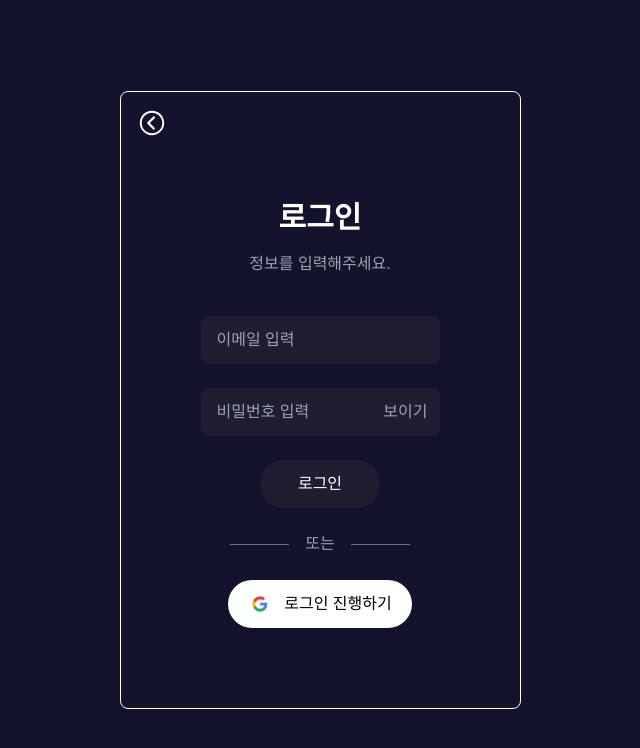
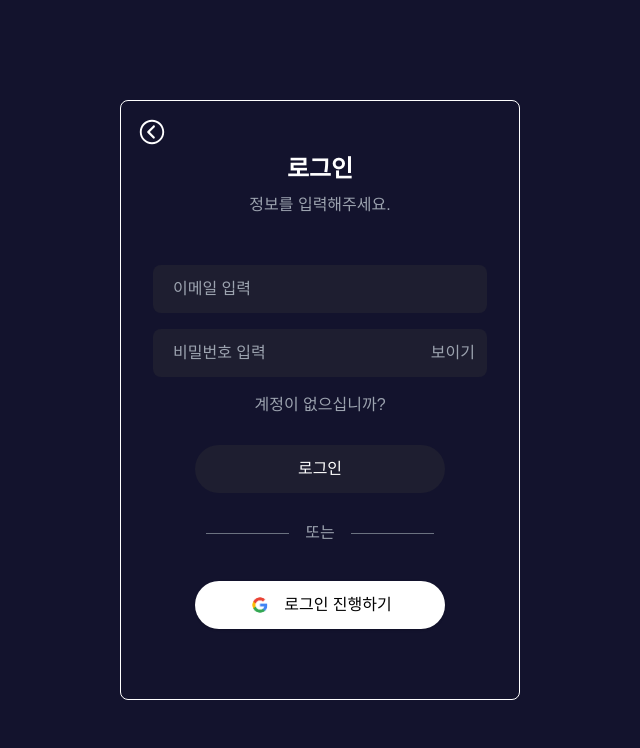
Before and after one commit to reizvoll/Duo_Dingco, a Next.js app: page /auth/login in a window 1280 px wide. Shown: the top 748 px of the page, without its empty margins (320-960 px from the left). Built offline with nearby package versions, Linux system fonts and the light colour scheme.

Commit message:
feat : 스타일 수정

```diff
--- a/src/app/auth/signup/page.tsx
+++ b/src/app/auth/signup/page.tsx
@@ -3,6 +3,7 @@ import { useState } from 'react'
 import Swal from 'sweetalert2'
 import Image from 'next/image'
 import { handleSignUp } from './actions'
+import { IoIosArrowDropleft } from 'react-icons/io'
 
 export default function SignUpPage() {
   const [isPasswordVisible, setIsPasswordVisible] = useState(false)
@@ -86,13 +87,21 @@ export default function SignUpPage() {
       }}
       className="w-full max-w-md bg-[#13132D] border border-white rounded-lg p-8 relative"
       encType="multipart/form-data"
+      style={{ width: '400px', height: '670px' }}
     >
-      <h2 className="text-2xl font-bold text-center mt-7 text-white mb-2">
+      <button
+        onClick={() => window.history.back()}
+        className="absolute top-6 left-6 text-white text-xl"
+      >
+        <IoIosArrowDropleft size={30} />
+      </button>
+
+      <h2 className="text-2xl font-bold text-center mt-10 text-white mb-2">
         가입하기
       </h2>
-      <p className="text-center text-gray-400 mb-10">정보를 입력해주세요.</p>
+      <p className="text-center text-gray-400 mb-6">정보를 입력해주세요.</p>
 
-      <div className="flex justify-center mb-10">
+      <div className="flex justify-center mb-8">
         <label htmlFor="profileImage" className="cursor-pointer">
           <div className="relative h-20 w-20 bg-gray-200 rounded-full overflow-hidden border border-gray-400">
             <Image
@@ -174,11 +183,10 @@ export default function SignUpPage() {
           </button>
         </div>
       </div>
-
-      <div className="mt-6 flex justify-center">
+      <div className="mt-8 flex justify-center">
         <button
           type="submit"
-          className="w-2/4 bg-[#1E1E30] m-6 text-white p-3 rounded-full hover:bg-[#282847] text-center"
+          className="w-2/4 bg-[#1E1E30] text-white p-3 rounded-full hover:bg-[#282847] text-center"
         >
           회원가입
         </button>
--- a/src/components/auth/LoginForm.tsx
+++ b/src/components/auth/LoginForm.tsx
@@ -72,7 +72,6 @@ export default function LoginForm({
       })
     }
   }
-  console.log('FormData', FormData)
 
   const handleGoogleAuth = async () => {
     const result = await onGoogleLogin()
@@ -87,7 +86,11 @@ export default function LoginForm({
   }
 
   return (
-    <div className="relative w-full max-w-sm md:max-w-md bg-[#13132D] border border-white rounded-lg p-20">
+    <form
+      onSubmit={handleSubmit}
+      className="w-full max-w-md bg-[#13132D] border border-white rounded-lg p-8 relative"
+      style={{ width: '400px', height: '600px' }}
+    >
       <button
         onClick={() => window.history.back()}
         className="absolute top-4 left-4 text-white text-xl"
@@ -95,18 +98,18 @@ export default function LoginForm({
         <IoIosArrowDropleft size={30} />
       </button>
 
-      <h2 className="text-3xl font-bold text-center mt-7 text-white mb-4">
+      <h2 className="text-2xl font-bold text-center mt-5 text-white mb-2">
         로그인
       </h2>
-      <p className="text-center text-gray-400 mb-10">정보를 입력해주세요.</p>
+      <p className="text-center text-gray-400 mb-12">정보를 입력해주세요.</p>
 
-      <form onSubmit={handleSubmit} className="space-y-6">
+      <div className="space-y-4">
         <input
           type="email"
           placeholder="이메일 입력"
           value={email}
           onChange={(e) => setEmail(e.target.value)}
-          className="w-full py-3 px-4 border-none rounded-lg bg-[#1E1E30] text-white placeholder-gray-400 focus:outline-none focus:ring-2 focus:ring-blue-500"
+          className="w-full py-3 px-5 border-none rounded-lg bg-[#1E1E30] text-white placeholder-gray-400 focus:outline-none focus:ring-2 focus:ring-blue-500"
           required
         />
         <div className="relative">
@@ -115,7 +118,7 @@ export default function LoginForm({
             placeholder="비밀번호 입력"
             value={password}
             onChange={(e) => setPassword(e.target.value)}
-            className="w-full py-3 px-4 border-none rounded-lg bg-[#1E1E30] text-white placeholder-gray-400 focus:outline-none focus:ring-2 focus:ring-blue-500"
+            className="w-full py-3 px-5 border-none rounded-lg bg-[#1E1E30] text-white placeholder-gray-400 focus:outline-none focus:ring-2 focus:ring-blue-500"
             required
           />
           <button
@@ -126,16 +129,25 @@ export default function LoginForm({
             {isPasswordVisible ? '숨기기' : '보이기'}
           </button>
         </div>
+      </div>
 
-        <div className="mt-8 flex justify-center">
+      <div className="text-center mt-4 mb-6">
+        <a
+          href="/auth/signup"
+          className="text-gray-400 hover:text-blue-500 transition duration-300"
+        >
+          계정이 없으십니까?
+        </a>
+      </div>
+
+      <div className="mt-7 flex justify-center mb-7">
         <button
           type="submit"
-            className="w-2/4 bg-[#1E1E30] py-3 text-white rounded-full hover:bg-[#282847] text-center"
+          className="w-3/4 bg-[#1E1E30] py-3 text-white rounded-full hover:bg-[#282847] text-center"
         >
           로그인
         </button>
       </div>
-      </form>
 
       <div className="flex items-center justify-center mt-6">
         <hr className="border-gray-500 w-1/4" />
@@ -143,10 +155,11 @@ export default function LoginForm({
         <hr className="border-gray-500 w-1/4" />
       </div>
 
-      <div className="mt-6 flex justify-center">
+      <div className="mt-9 flex justify-center mb-6">
+        {' '}
         <button
           onClick={handleGoogleAuth}
-          className="flex items-center bg-white text-black px-5 py-3 rounded-full shadow hover:shadow-lg"
+          className="flex items-center bg-white text-black px-4 py-3 rounded-full shadow hover:shadow-lg w-3/4 justify-center"
         >
           <Image
             src="/google-logo.png"
@@ -158,6 +171,6 @@ export default function LoginForm({
           로그인 진행하기
         </button>
       </div>
-    </div>
+    </form>
   )
 }
```
Lines whose indentation alone changed are shown as unchanged.
